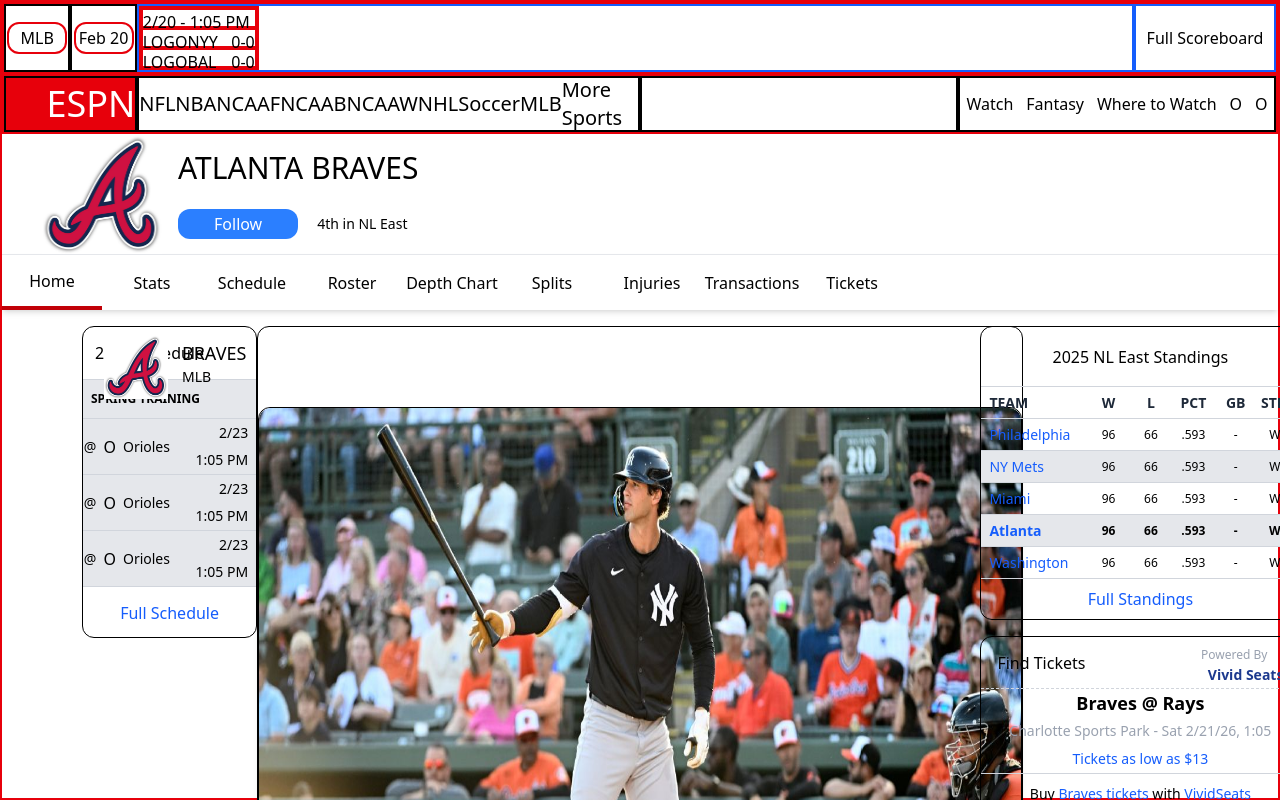
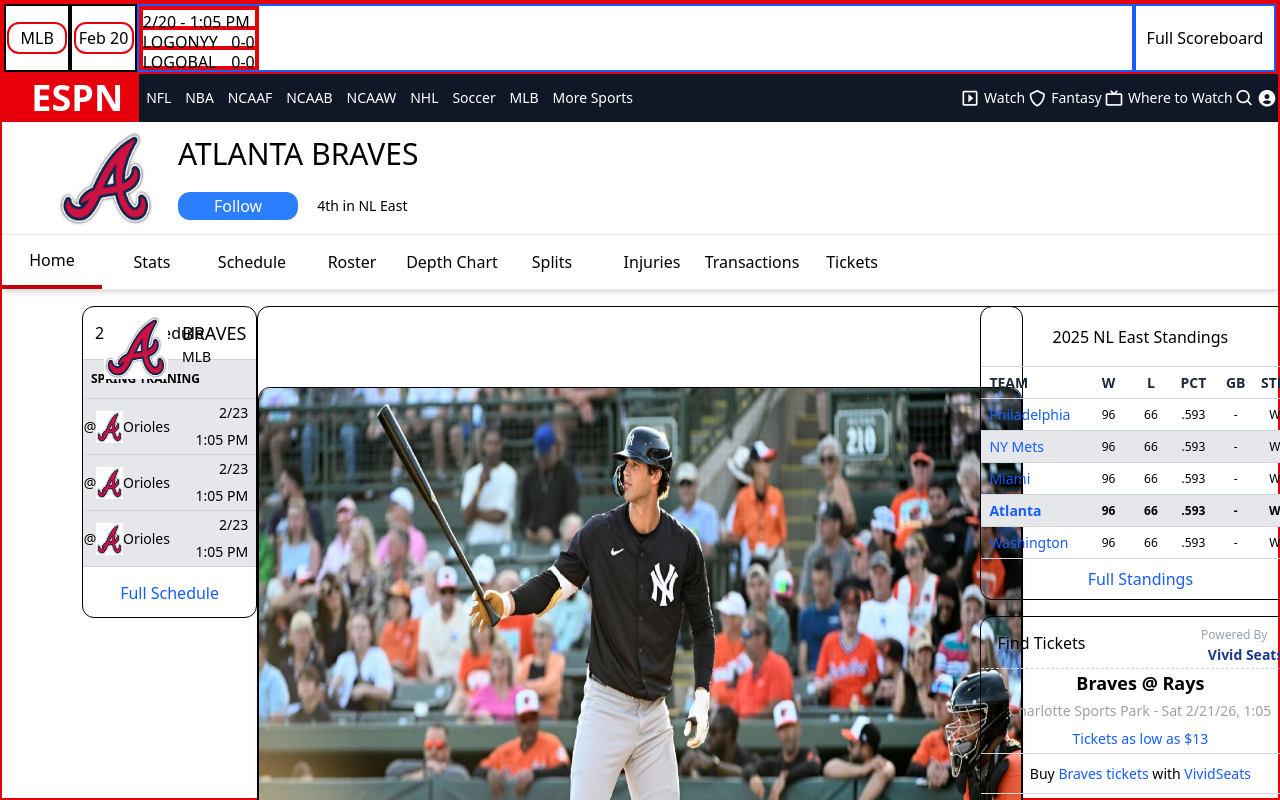
Before and after one commit to loganyeh/sports_dashboard, a React (Vite) app: page / in a window 1280 px wide. Shown: the top 800 px of the page. Built offline with nearby package versions, Linux system fonts and the light colour scheme.

Commit message:
feat: main navbar created

```diff
--- a/src/pages/TeamPage.jsx
+++ b/src/pages/TeamPage.jsx
@@ -48,41 +48,40 @@
 
 
                 {/* sports-tab */}
-                <div id="sport-tabs" className="border-2 border-red-600 h-15 w-full flex">
-                    <div className="h-full w-1/2 flex">
-                        <div className="border-2 border-black h-full w-50 flex justify-end items-center bg-red-600 text-white text-4xl">ESPN</div>
-                        <div className="border-2 border-black h-full w-190 flex justify-around items-center text-xl">
-                            <span>NFL</span>
-                            <span>NBA</span>
-                            <span>NCAAF</span>
-                            <span>NCAAB</span>
-                            <span>NCAAW</span>
-                            <span>NHL</span>
-                            <span>Soccer</span>
-                            <span>MLB</span>
-                            <span>More Sports</span>
+                <div id="sport-tabs" className="h-auto w-full flex text-white bg-gray-900">
+                    <div className="h-auto w-1/2 flex">
+                        <div className="h-12 w-50 pr-4 flex justify-end items-center bg-red-600 text-white text-4xl font-bold"><span>ESPN</span></div>
+                        <div className="h-12 w-190 flex justify-around items-center text-sm font-medium">
+                            <span className="cursor-pointer">NFL</span>
+                            <span className="cursor-pointer">NBA</span>
+                            <span className="cursor-pointer">NCAAF</span>
+                            <span className="cursor-pointer">NCAAB</span>
+                            <span className="cursor-pointer">NCAAW</span>
+                            <span className="cursor-pointer">NHL</span>
+                            <span className="cursor-pointer">Soccer</span>
+                            <span className="cursor-pointer">MLB</span>
+                            <span className="cursor-pointer">More Sports</span>
                         </div>
                     </div>
 
-                    <div className="h-full w-1/2 flex">
-                        <div className="border-2 border-black h-full w-1/2"></div>
-                        <div className="border-2 border-black h-full w-1/2 flex justify-around items-center">
-                            <div>Watch</div>
-                            <div>Fantasy</div>
-                            <div>Where to Watch</div>
-                            <div>O</div>
-                            <div>O</div>
+                    <div className="h-12 w-1/2 flex">
+                        {/* filler div */}
+                        <div className="h-full w-1/2"></div>
+                        <div className="h-full w-1/2 flex justify-around items-center text-sm font-medium">
+                            <div><span className="flex justify-center items-center cursor-pointer"><i className='bx bx-caret-right-square flex justify-center items-center mr-1 text-xl' ></i>Watch</span></div>
+                            <div><span className="flex justify-center items-center cursor-pointer"><i className='bx bx-shield flex justify-center items-center mr-1 text-xl' ></i>Fantasy</span></div>
+                            <div><span className="flex justify-center items-center cursor-pointer"><i className='bx bx-tv text-xl mr-1' ></i>Where to Watch</span></div>
+                            <div className="flex justify-center items-center"><i className='bx bx-search text-xl cursor-pointer'></i></div>
+                            <div className="flex justify-center items-center"><i className='bx bxs-user-circle text-xl cursor-pointer'></i></div>
                         </div>
                     </div>
 
                 </div>
 
-
-
                 <div id="team-page-header" className="h-auto w-full flex">
-                    <div className="h-auto w-40 flex justify-end items-center mr-2"><img src="/images/braves.jpg" alt="braves.logo" className="h-30 w-30" /></div>
+                    <div className="h-auto w-40 flex justify-end items-center mr-2"><img src="/images/braves.jpg" alt="braves.logo" className="h-28 w-28 p-2" /></div>
                     <div className="h-auto w-auto">
-                        <div className="h-1/2 flex justify-center items-center pt-2 pl-2"><span className="mr-2 text-3xl font-light">ATLANTA</span><span className="text-3xl font-medium"> BRAVES</span></div>
+                        <div className="h-1/2 flex justify-center items-center pt-2 pl-2"><span className="mr-2 text-3xl font-light">ATLANTA</span><span className="text-3xl font-medium">BRAVES</span></div>
                         <div className="h-1/2 flex justify-around items-center">
                             <div className="h-1/2 w-30 flex justify-center items-center bg-blue-500 text-white font-medium rounded-xl hover:bg-blue-600 cursor-pointer">Follow</div>
                             <div className="h-full w-24 flex justify-center items-center text-sm font-light">4th in NL East</div>
@@ -90,7 +89,7 @@
                     </div>
                 </div>
 
-                <div id="team-tabs" className="border-t border-gray-200 h-14 w-full flex font-light shadow-md">
+                <div id="team-tabs" className="border-y border-gray-200 h-14 w-full flex font-light shadow-md">
                     <div className="border-b-4 border-red-700 h-full w-25 flex justify-center items-center cursor-pointer"><span className="">Home</span></div>
                     <div className="h-full w-25 flex justify-center items-center hover:border-b-4 hover:border-red-700 cursor-pointer"><span className="">Stats</span></div>
                     <div className="h-full w-25 flex justify-center items-center hover:border-b-4 hover:border-red-700 cursor-pointer"><span className="">Schedule</span></div>
@@ -115,7 +114,7 @@
                                 <div className="h-10 w-full pl-2 flex justify-start items-center border-y border-gray-300 font-semibold text-xs">SPRING TRAINING</div>
                                 <div className="h-14 w-full flex border-b border-gray-300">
                                     <div className=" h-full w-1/12 flex justify-end items-center text-sm">@</div>
-                                    <div className=" h-full w-2/12 flex justify-center items-center">O</div>
+                                    <div className=" h-full w-2/12 flex justify-center items-center"><img src="images/braves.jpg" alt="" className="h-8 w-8" /></div>
                                     <div className=" h-full w-4/12 flex justify-start items-center text-sm font-medium">Orioles</div>
                                     <div className=" h-full w-6/12">
                                         <div className="h-1/2 w-full pr-2 flex justify-end items-center text-sm font-medium">2/23</div>
@@ -124,7 +123,7 @@
                                 </div>
                                 <div className="h-14 w-full flex border-b border-gray-300">
                                     <div className=" h-full w-1/12 flex justify-end items-center text-sm">@</div>
-                                    <div className=" h-full w-2/12 flex justify-center items-center">O</div>
+                                    <div className=" h-full w-2/12 flex justify-center items-center"><img src="images/braves.jpg" alt="" className="h-8 w-8" /></div>
                                     <div className=" h-full w-4/12 flex justify-start items-center text-sm font-medium">Orioles</div>
                                     <div className=" h-full w-6/12">
                                         <div className="h-1/2 w-full pr-2 flex justify-end items-center text-sm font-medium">2/23</div>
@@ -133,7 +132,7 @@
                                 </div>
                                 <div className="h-14 w-full flex border-b border-gray-300">
                                     <div className=" h-full w-1/12 flex justify-end items-center text-sm">@</div>
-                                    <div className=" h-full w-2/12 flex justify-center items-center">O</div>
+                                    <div className=" h-full w-2/12 flex justify-center items-center"><img src="images/braves.jpg" alt="" className="h-8 w-8" /></div>
                                     <div className=" h-full w-4/12 flex justify-start items-center text-sm font-medium">Orioles</div>
                                     <div className=" h-full w-6/12">
                                         <div className="h-1/2 w-full pr-2 flex justify-end items-center text-sm font-medium">2/23</div>
```
